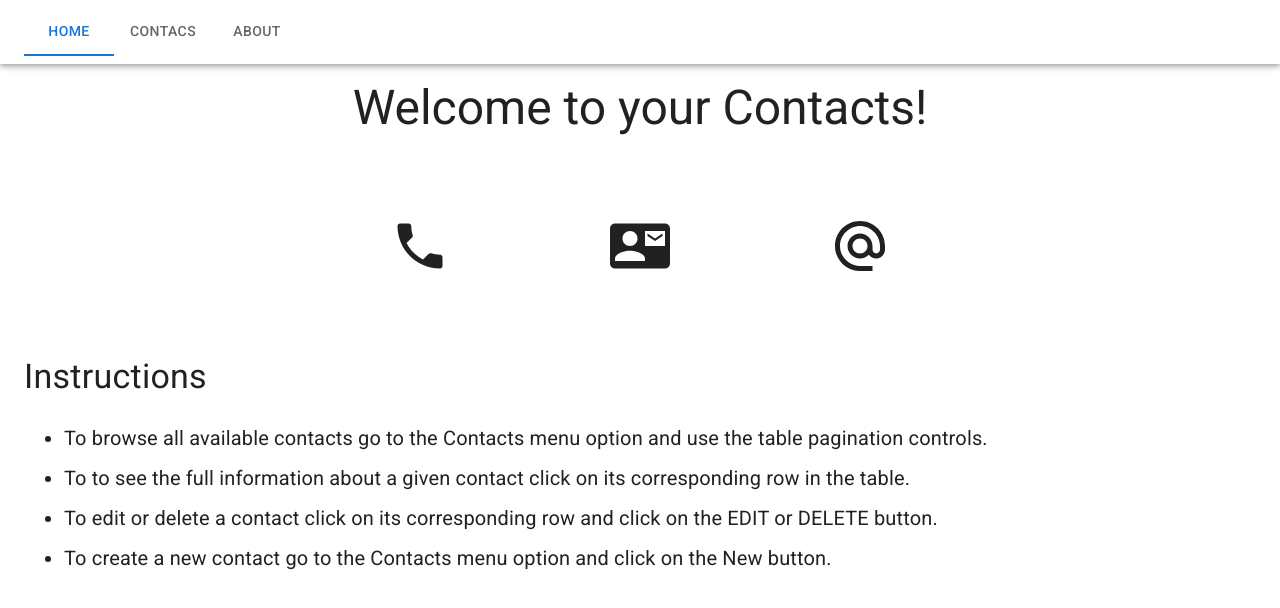
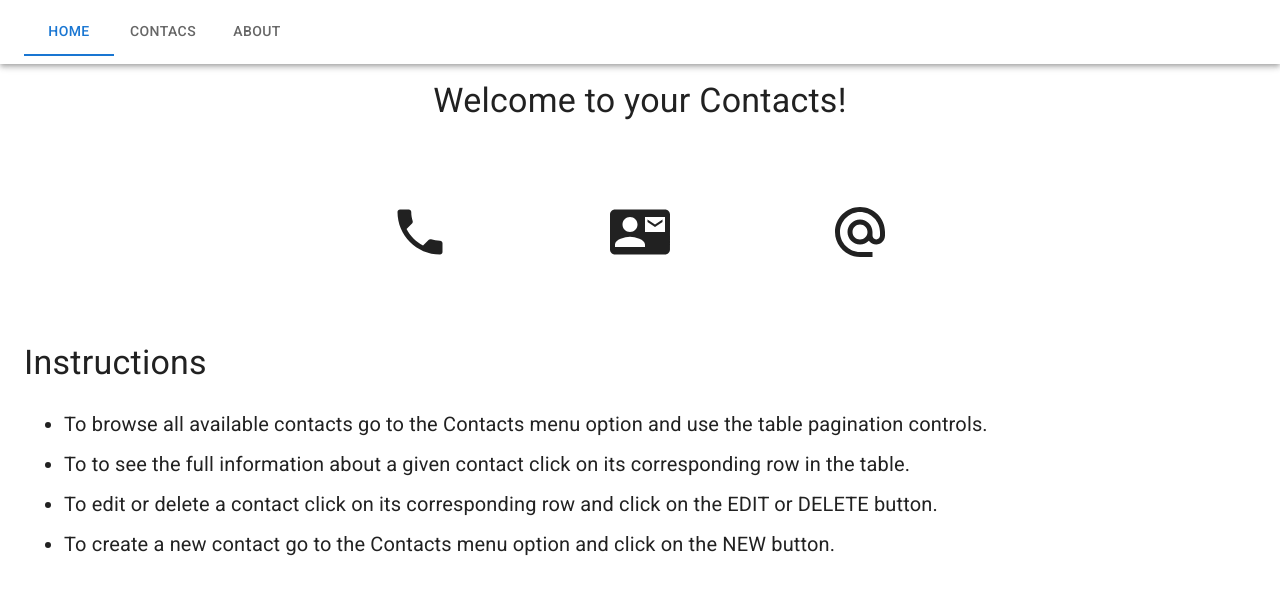
Before and after one commit to Miguelrom/contacts-mui, a React (Vite) app: page / in a window 1280 px wide. Shown: the top 608 px of the page. Built offline with nearby package versions, Linux system fonts and the light colour scheme.

Commit message:
Modify some styles for a better look

```diff
--- a/src/components/ContactsTable.jsx
+++ b/src/components/ContactsTable.jsx
@@ -89,7 +89,7 @@ export default function ContactsTable() {
         </Table>
       </TableContainer>
       <TablePagination
-        sx={{ width: 940, margin: "0 auto" }}
+        sx={{ width: 940, mx: "auto", marginBottom: 5 }}
         component="div"
         rowsPerPageOptions={[LIMIT]}
         rowsPerPage={LIMIT} // limit
--- a/src/components/Instructions.jsx
+++ b/src/components/Instructions.jsx
@@ -21,7 +21,7 @@ export default function Instructions() {
         </li>
         <li>
           To create a new contact go to the Contacts menu option and click on
-          the New button.
+          the NEW button.
         </li>
       </Box>
     </Box>
--- a/src/pages/Home.jsx
+++ b/src/pages/Home.jsx
@@ -7,7 +7,7 @@ import Instructions from "../components/Instructions";
 export default function Home() {
   return (
     <>
-      <Typography align="center" variant="h3" component="h1" sx={{ marginBottom: 10 }} >
+      <Typography align="center" variant="h4" component="h1" sx={{ marginBottom: 10 }} >
         Welcome to your Contacts!
       </Typography>
       <Box sx={{ display: 'flex', justifyContent: 'space-between', maxWidth: 500, marginBottom: 10, mx: 'auto'}} >
```
